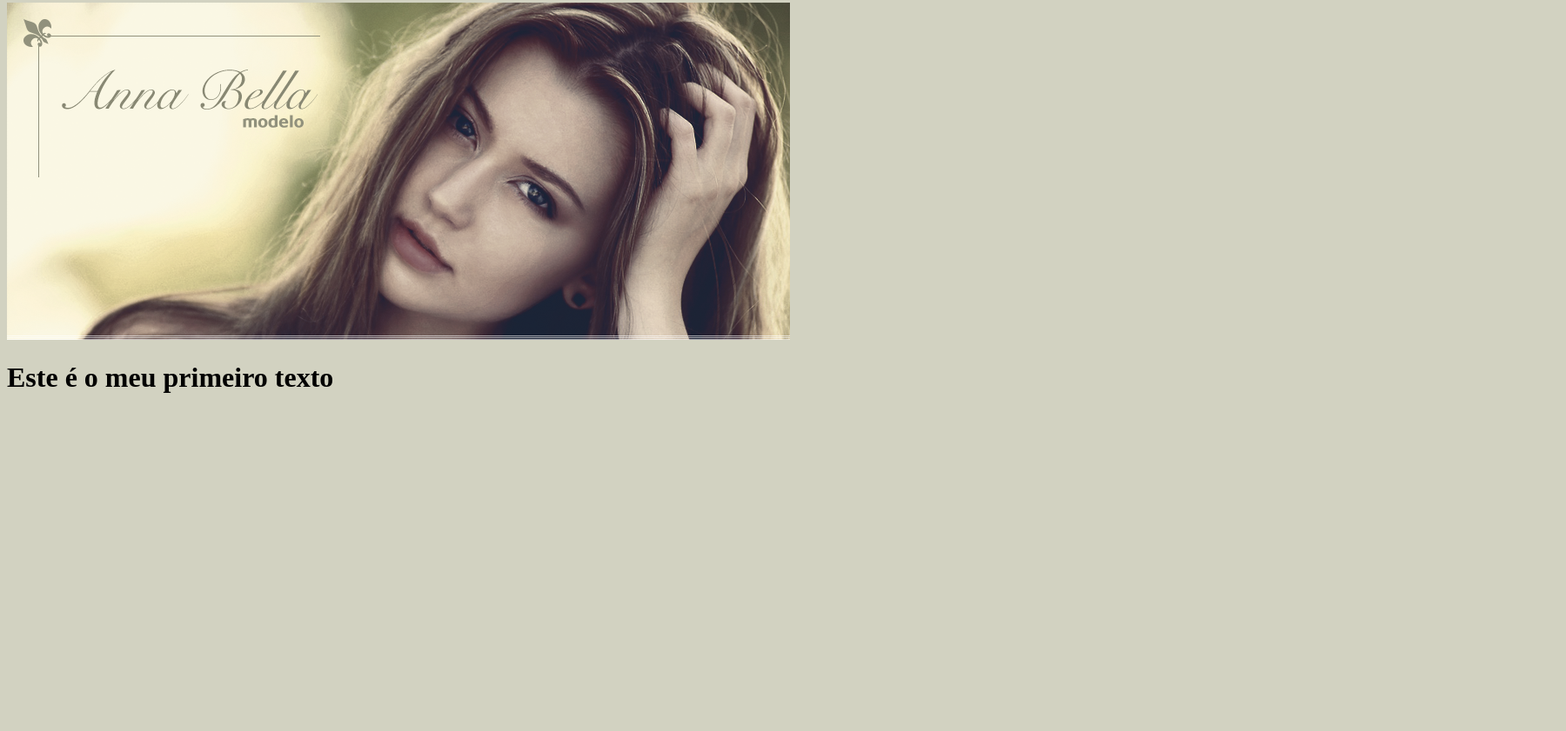
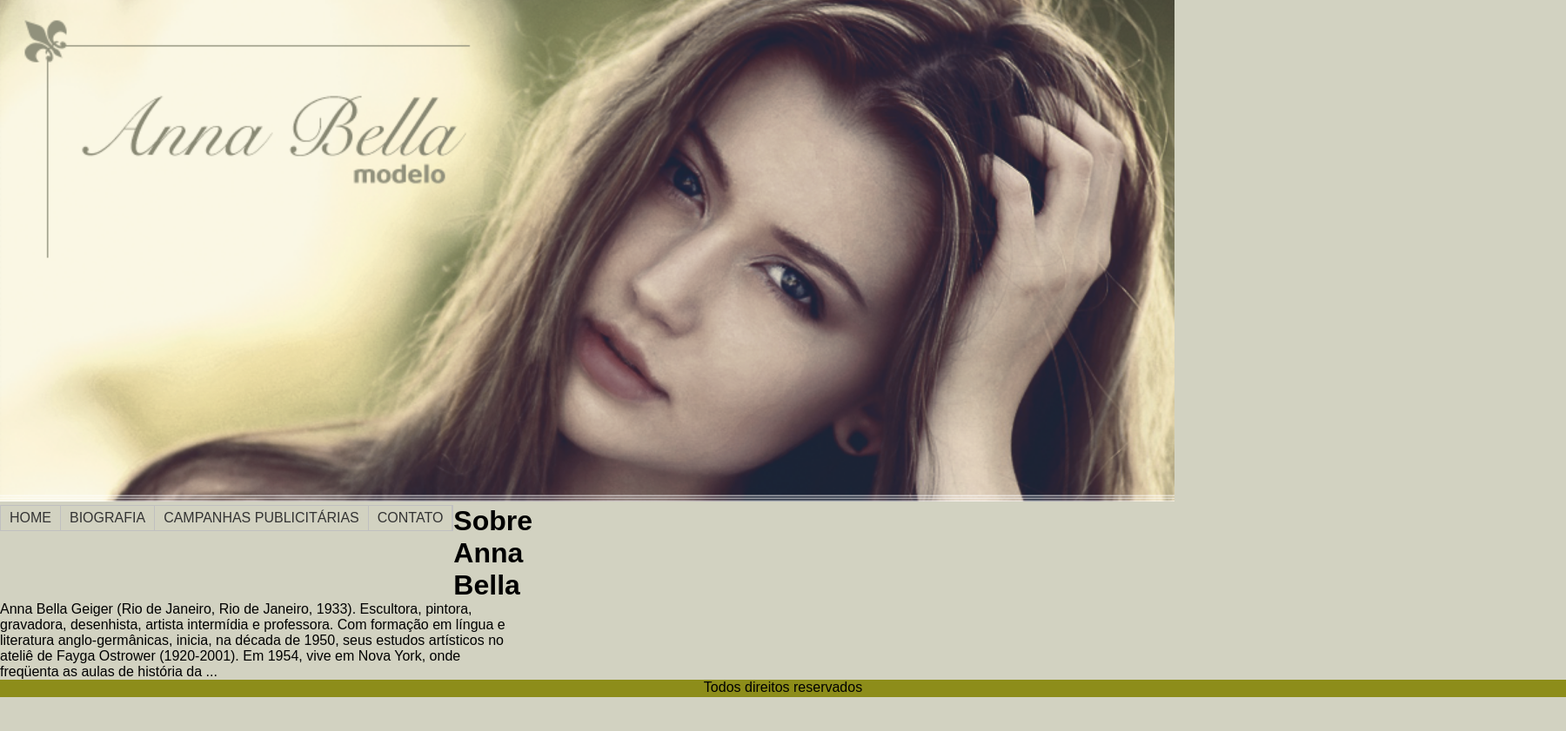
Before and after one commit to Rivail-Moreira/Projeto-Integrador-HTML-CSS, a plain HTML site: page index.html in a window 1280 px wide. Shown: the part 5-846 px from the top of the page at 87% size, 1800 px wide, since content can reach past the window. Drawn offline with Linux system fonts and the light colour scheme.

Commit message:
Ajuste Menu

```diff
--- a/CSS/index.css
+++ b/CSS/index.css
@@ -1,18 +1,13 @@
 @charset "UTF-8";
 
-img{
-    width: relative;
-}
-
-img capa.png{
-    width: 100%;
-}
 
 body {
-    height: 800px;
+    height: 900px;
     width:  600px;
     border: aqua;
     background-color:#d2d2c1;
+    font-family: arial, helvetica, sans-serif;
+    font-size: 16px;
    }
 
    header {
@@ -28,8 +23,55 @@ body {
    }
 
 h1{
-    width: 100%;
-    height: 100%;
-    border: salmon;
-    background-color:#d2d2c1;
+    align-content: center;
 }
+
+*{margin: 0; padding: 0;}
+
+
+.menu{
+list-style:none;
+border:1px solid #c0c0c0;
+float:left;
+}
+
+.menu li{
+    position:relative;
+    float:left;
+    border-right:1px solid #c0c0c0;
+    }
+
+
+    .menu li a{color:#333; text-decoration:none; padding:5px 10px; display:block;}
+
+    .menu li a:hover{
+    background:#333;
+    color:#fff;
+    -moz-box-shadow:0 3px 10px 0 #CCC;
+    -webkit-box-shadow:0 3px 10px 0 #ccc;
+    text-shadow:0px 0px 5px #fff;
+    }
+
+    .menu li  ul{
+        position:absolute;
+        top:25px;
+        left:0;
+        background-color:#fff;
+        display:none;
+        }
+        footer {
+            background-color: #8d8d1a;
+            height: 20px;
+            width: 1800px;
+            position: relative;
+            z-index: 999;
+            margin-left: auto;
+            margin-right: auto;
+            text-align: center;
+            text-justify:inherit;
+        }
+
+        .imagem {
+            margin:auto;;
+            width:900px;
+        }
--- a/index.html
+++ b/index.html
@@ -1,29 +1,38 @@
 <!DOCTYPE html>
+
 <html>
     <head>
         <meta charset="utf-8"/>
         <meta name="viewport" content="width=device-width"/>
-
-        <div id="img">
-            <img src="img/capa.png" alt="Imagen de Capa "/>
-        </div>
-
         <link rel="shortcut icon" href="img/favicon.ico.png" type="image/x-icon">
         <link rel="stylesheet" href="CSS/index.css" type="text/css" />
         <title>Anna Bella Model</title>
     </head>
-    <nav>
 
-    </nav>
-    <section>
+        <section>
 
-    </section>
-    <footer>
+        </section>
 
-    </footer>
-    <body>
-        <h1>Este é o meu primeiro texto</h1>
+            <body>
+                <div class="imagem">
+                    <a href="img/capa.png"><img src="img/capa.png" width="150%" height="90%"></a>
+                </div>
 
-    </body>
+                <nav>
+                    <ul class="menu">
+                        <li><a href="#">HOME</a></li>
+                        <li><a href="#">BIOGRAFIA</a></li>
+                        <li><a href="#">CAMPANHAS PUBLICITÁRIAS</a>
+                        <li><a href="#">CONTATO</a></li>
+                </nav>
+                <h1>Sobre Anna Bella</h1>
 
+                <P> Anna Bella Geiger (Rio de Janeiro, Rio de Janeiro, 1933).
+                    Escultora, pintora, gravadora, desenhista, artista intermídia e professora.
+                    Com formação em língua e literatura anglo-germânicas, inicia, na década de 1950,
+                        seus estudos artísticos no ateliê de Fayga Ostrower (1920-2001).
+                    Em 1954, vive em Nova York, onde freqüenta as aulas de história da ...</p>
+
+            </body>
+        <footer>Todos direitos reservados</footer>
 </html>
```
